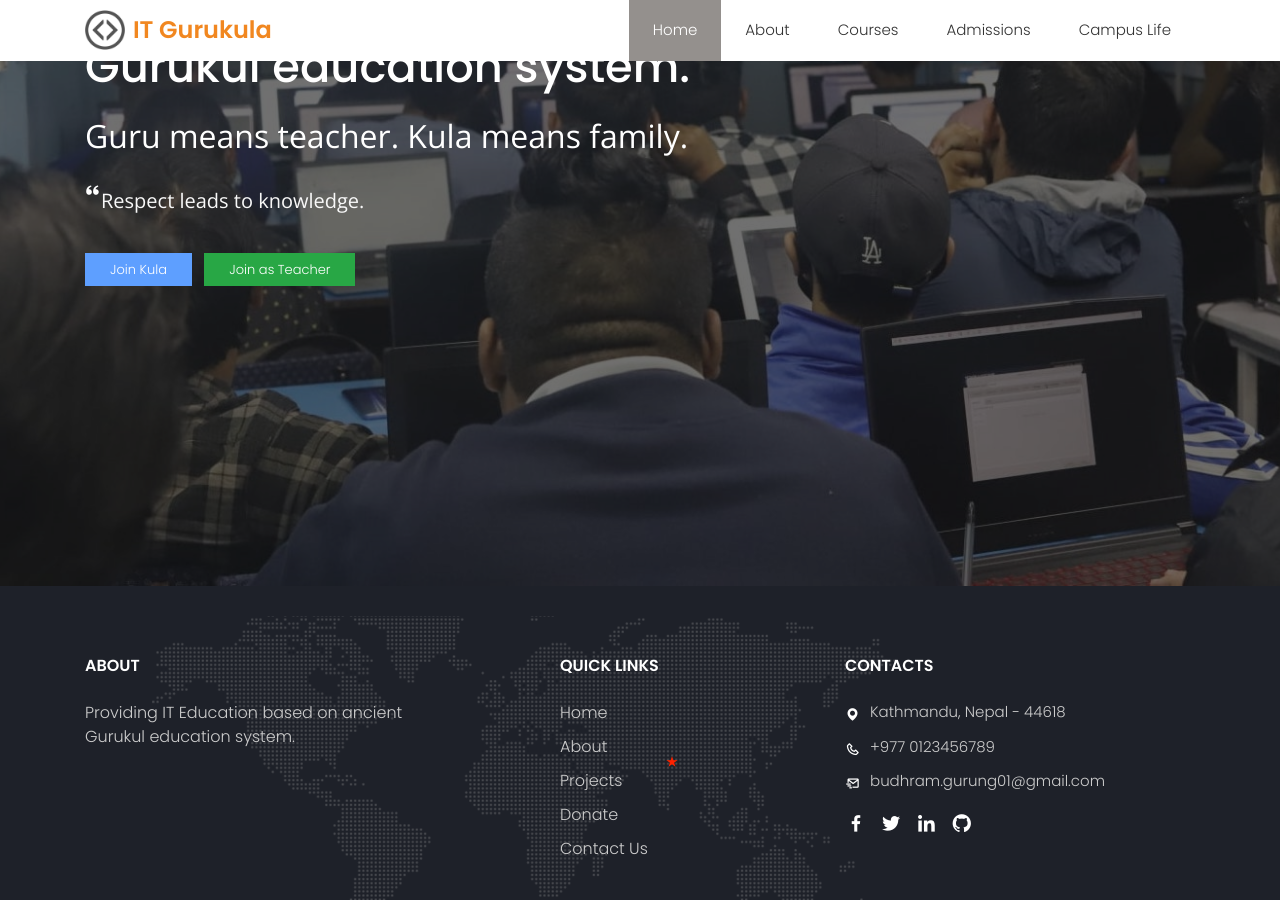
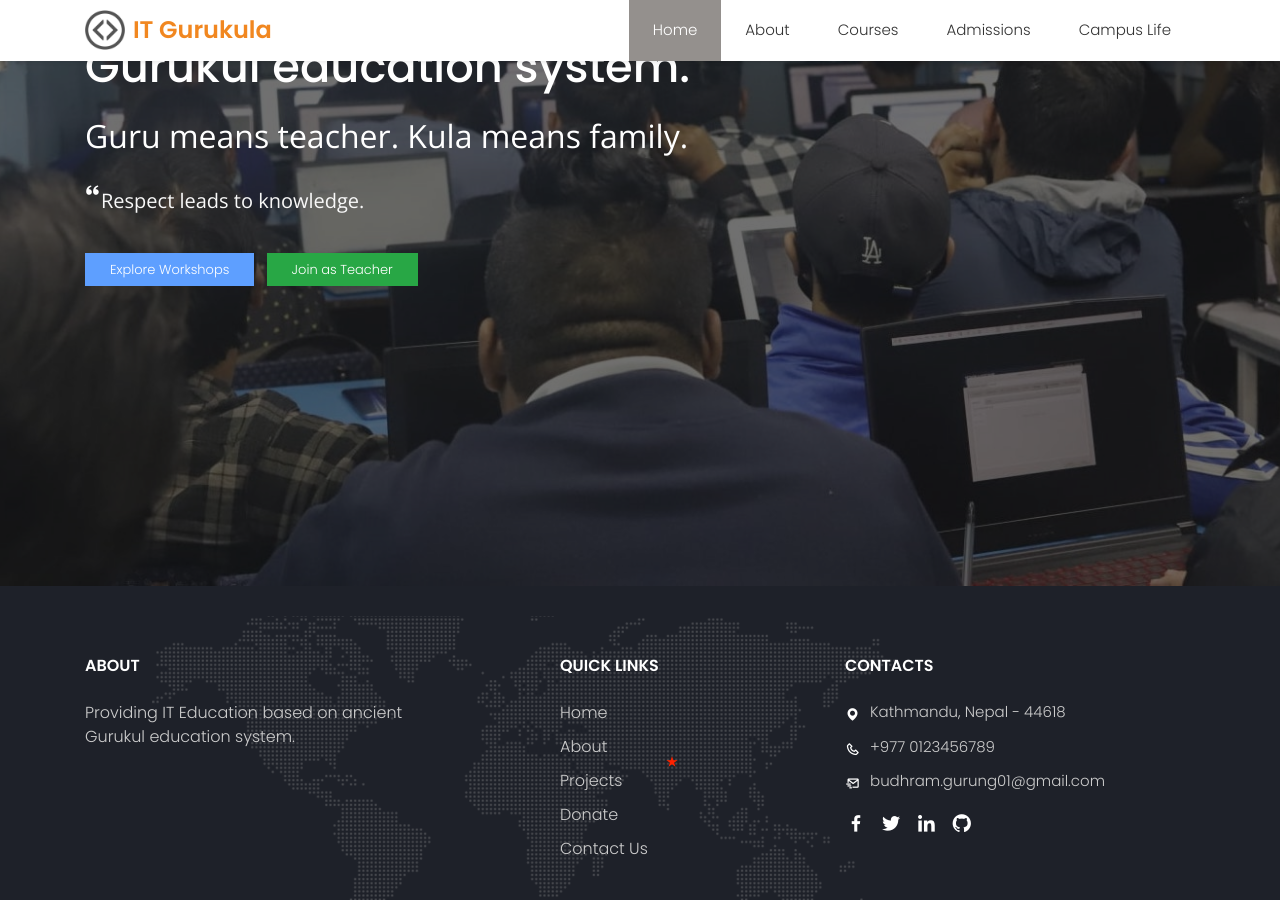
Before and after one commit to itgurukula/itgurukula.github.io, a Jekyll site: the page built from index.html, in a window 1280 px wide and 900 px high, scrolled down 314 px. Built offline with Jekyll 4.4.1, drawn with Linux system fonts in a browser that asks for light colours.

Commit message:
Updated banner and navbar

```diff
--- a/_includes/banner.html
+++ b/_includes/banner.html
@@ -20,7 +20,7 @@
       </div>
     </div>
     <div class="banner-actions">
-      <a href="#" class="btn btn-primary px-4">Join Kula</a>
+      <a href="#workshops" class="btn btn-primary px-4">Explore Workshops</a>
       <a href="#" class="btn btn-success px-4 ml-2">Join as Teacher</a>
     </div>
   </div>
--- a/_includes/navbar.html
+++ b/_includes/navbar.html
@@ -1,6 +1,6 @@
 {% assign navbar = site.data.home.navbar %}
 <!-- navbar -->
-<nav class="navbar lower fixed-top navbar-expand-lg">
+<nav class="navbar lower fixed-top shadow-sm navbar-expand-lg">
   <div class="container">
     <a href="/" class="brand"><img src="{{ site.image_base_url }}/logo.png" alt="IT Gurukula"><span>IT Gurukula</span></a>
     <button class="navbar-toggler" type="button" data-toggle="collapse" data-target="#navbarSupportedContent" aria-controls="navbarSupportedContent" aria-expanded="false" aria-label="Toggle navigation">
```
